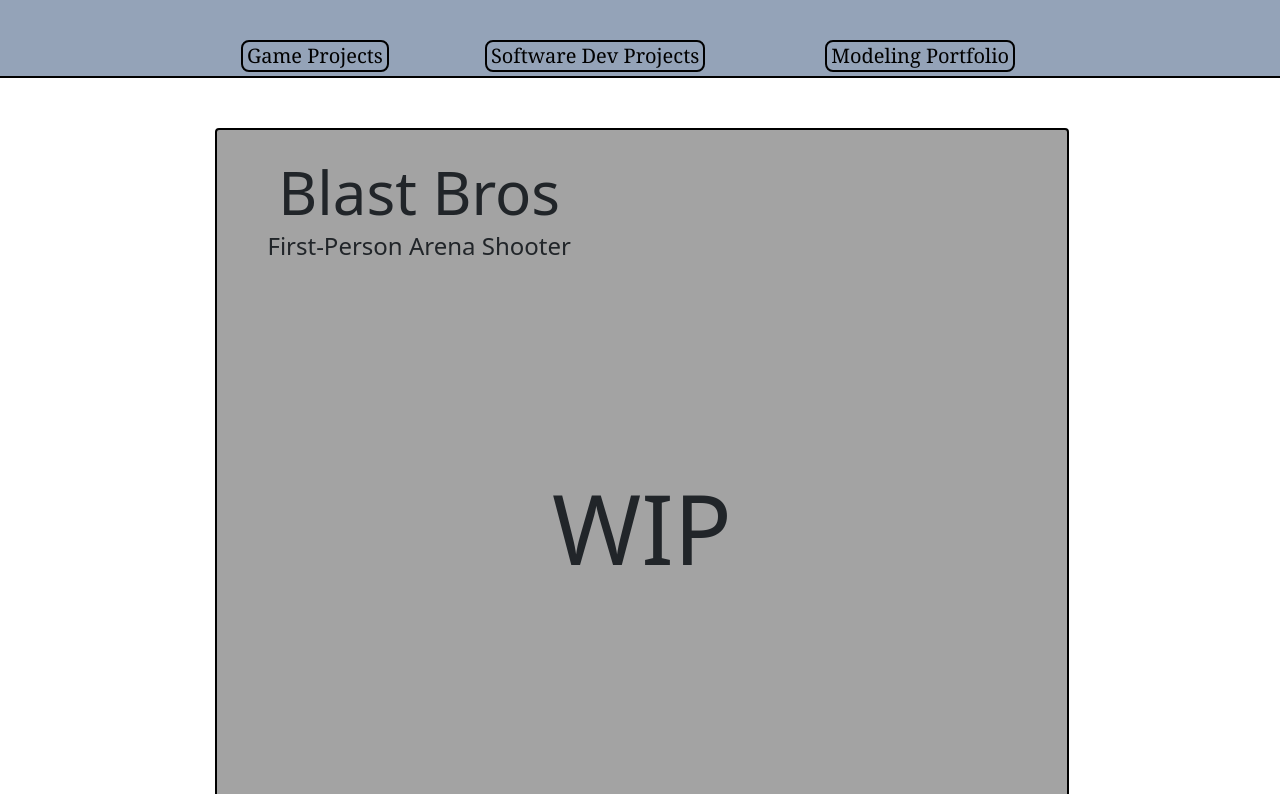
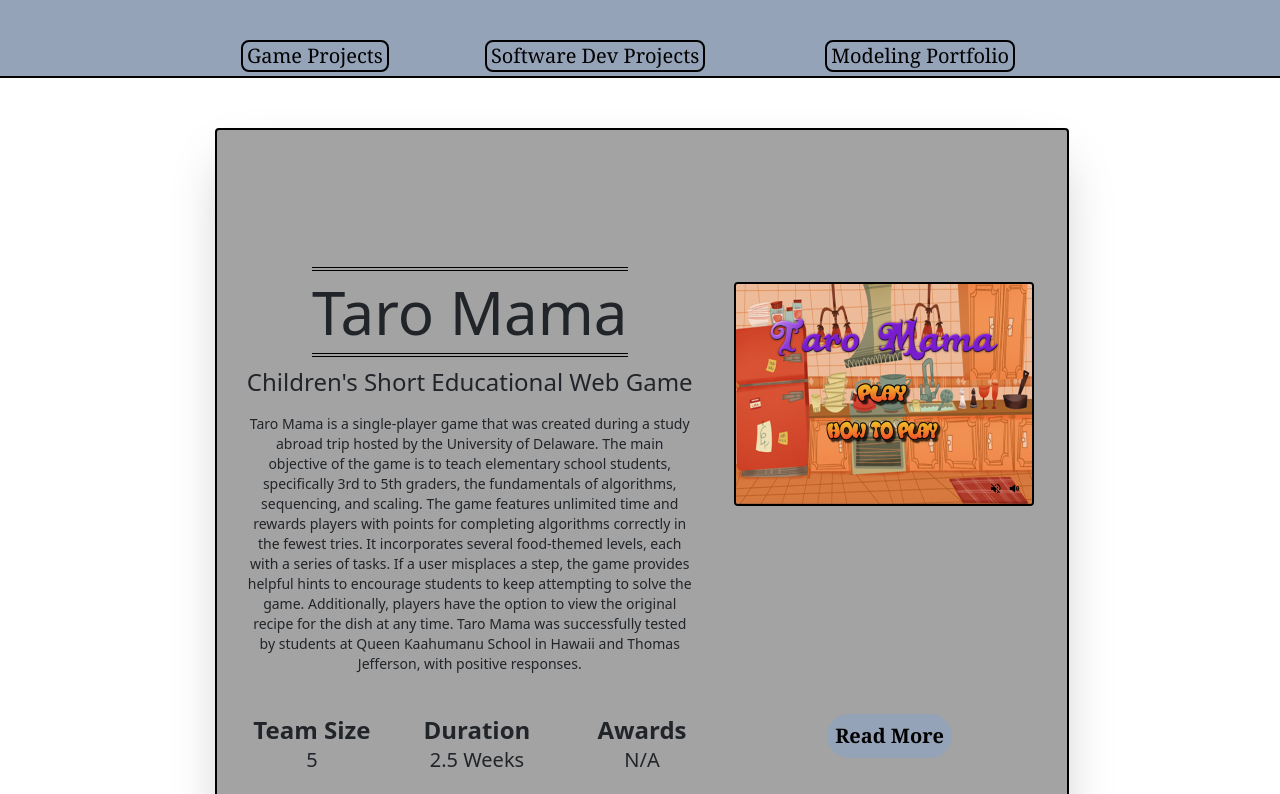
Before and after one commit to RiceViz/website, a React (Create React App) app: page / in a window 1280 px wide. Shown: the part 866-1660 px from the top of the page. Built offline with nearby package versions, Linux system fonts and the light colour scheme.

Commit message:
Added TaroMama to the gamepage

```diff
--- a/src/Components/ProjectBox.js
+++ b/src/Components/ProjectBox.js
@@ -26,7 +26,7 @@ function ProjectBox({
                         </p>
                     </div>
                     <div className="w-2/5">
-                        <span className="">
+                        <span className="space-y-4">
                             <img src={PIC1} alt='PIC1' width="300" height="500" className="border-black border-2 rounded"></img>
                         </span>
                     </div>
@@ -55,11 +55,13 @@ function ProjectBox({
                         </span>
                     </div>
                     <div className="w-2/5">
-                        <button className="text-xl text-middle font-serif text-black rounded-full font-bold border-8 border-slate-400 bg-slate-400 hover:border-white hover:border-8 hover:rounded-full hover:bg-white"
-                            type="button"
-                            onClick={null}>
-                            Read More
-                        </button>
+                        <a href={linktoProject}>
+                            <button className="text-xl text-middle font-serif text-black rounded-full font-bold border-8 border-slate-400 bg-slate-400 hover:border-white hover:border-8 hover:rounded-full hover:bg-white"
+                                type="button"
+                                onClick={null}>
+                                Read More
+                            </button>
+                        </a>
                     </div>
                 </div>
             </div>
--- a/src/Pages/GamePage.js
+++ b/src/Pages/GamePage.js
@@ -1,24 +1,31 @@
 import React from "react";
+import ProjectBox from "../Components/ProjectBox";
+import TaroMama from "../images/taromama project/TaroMama.png";
+
 
 function GameDesignPage() {
 
     return(
         <div>
             <br className="h-16"></br>
-            <div className="relative container w-2/3 h-screen bg-neutral-400 mx-auto flex items-center justify-center border-2 border-black rounded top-0.5 left-0.5">
-                <span className="absolute text-center font-sans text-6xl top-8 left-8 w-2/5">
-                    Blast Bros
-                    <p className="text-2xl pt-2">
-                    First-Person Arena Shooter
-                    </p>
-                </span>
-                <span className="text-center font-sans text-8xl justify-center">
-                    WIP
-                </span>
-        </div>
-        <br className="h-16"></br>
-        <br className="h-16"></br>
-        <br className="h-16"></br>
+            <ProjectBox
+                title="Taro Mama"
+                description="Children's Short Educational Web Game"
+                text="Taro Mama is a single-player game that was created during a study abroad trip hosted by the University of Delaware.
+                The main objective of the game is to teach elementary school students, specifically 3rd to 5th graders, the fundamentals of
+                algorithms, sequencing, and scaling. The game features unlimited time and rewards players with points for completing algorithms
+                correctly in the fewest tries. It incorporates several food-themed levels, each with a series of tasks. If a user misplaces a step,
+                the game provides helpful hints to encourage students to keep attempting to solve the game. Additionally, players have the option
+                to view the original recipe for the dish at any time. Taro Mama was successfully tested by students at Queen Kaahumanu School in
+                Hawaii and Thomas Jefferson, with positive responses."
+                PIC1={TaroMama}
+                teamSize="5"
+                duration="2.5 Weeks"
+                awards="N/A"
+                linktoProject="https://github.com/RiceViz/TaroMama">
+            </ProjectBox>
+            <br className="h-16"></br>
+            <br className="h-16"></br>
         </div>
     );
 }
--- a/src/Pages/SoftwareDevelopmentPage.js
+++ b/src/Pages/SoftwareDevelopmentPage.js
@@ -19,7 +19,8 @@ function SoftwareDevelopmentPage() {
                 PIC1={Map}
                 teamSize="3"
                 duration="1 Day"
-                awards="1st Place ($1,600)">
+                awards="1st Place ($1,600)"
+                linktoProject="https://github.com/OneTachi/henhacks23">
             </ProjectBox>
             <br className="h-16"></br>
             <br className="h-16"></br>
```
Also changed, not shown: src/images/taromama project/TaroMama.png (added).
